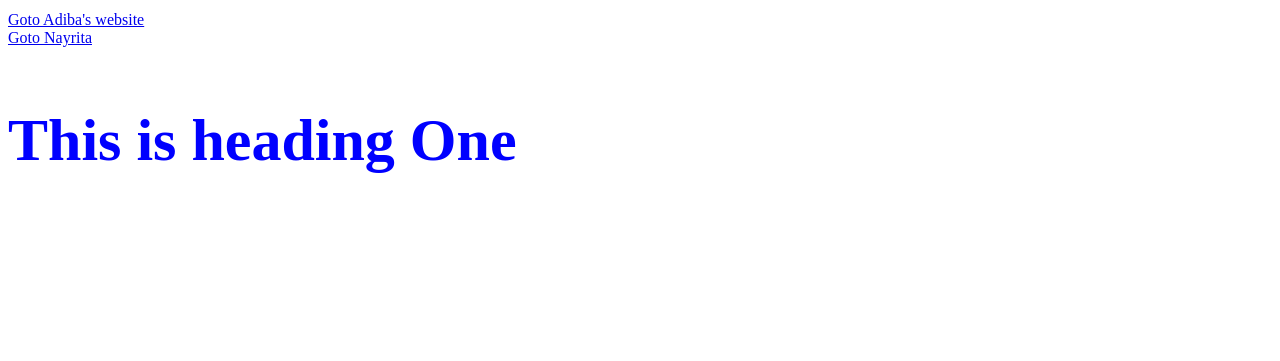
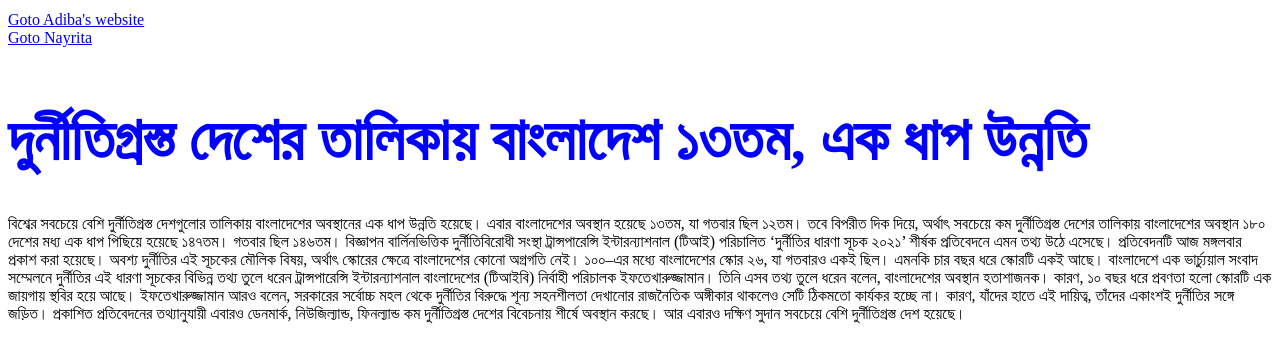
Before and after one commit to obaidurx/adiba_nayrita, a plain HTML site: page index.html in a window 1280 px wide. Shown: the part 427-788 px from the top of the page. Drawn offline with Linux system fonts and the light colour scheme.

Commit message:
adding a heading

```diff
--- a/index.html
+++ b/index.html
@@ -18,6 +18,18 @@
     <a href="nayrita.html">Goto Nayrita</a>
     <br />
     <br />
-    <h1 style="font-size: 60px; color: blue">This is heading One</h1>
+    <h1 style="font-size: 60px; color: blue">দুর্নীতিগ্রস্ত দেশের তালিকায় বাংলাদেশ ১৩তম, এক ধাপ উন্নতি</h1>
+    <p> বিশ্বের সবচেয়ে বেশি দুর্নীতিগ্রস্ত দেশগুলোর তালিকায় বাংলাদেশের অবস্থানের এক ধাপ উন্নতি হয়েছে। এবার বাংলাদেশের অবস্থান হয়েছে ১৩তম, যা গতবার ছিল ১২তম। তবে বিপরীত দিক দিয়ে, অর্থাৎ সবচেয়ে কম দুর্নীতিগ্রস্ত দেশের তালিকায় বাংলাদেশের অবস্থান ১৮০ দেশের মধ্য এক ধাপ পিছিয়ে হয়েছে ১৪৭তম। গতবার ছিল ১৪৬তম।
+
+      বিজ্ঞাপন
+      বার্লিনভিত্তিক দুর্নীতিবিরোধী সংস্থা ট্রান্সপারেন্সি ইন্টারন্যাশনাল (টিআই) পরিচালিত ‘দুর্নীতির ধারণা সূচক ২০২১’ শীর্ষক প্রতিবেদনে এমন তথ্য উঠে এসেছে। প্রতিবেদনটি আজ মঙ্গলবার প্রকাশ করা হয়েছে।
+
+      অবশ্য দুর্নীতির এই সূচকের মৌলিক বিষয়, অর্থাৎ স্কোরের ক্ষেত্রে বাংলাদেশের কোনো অগ্রগতি নেই। ১০০–এর মধ্যে বাংলাদেশের স্কোর ২৬, যা গতবারও একই ছিল। এমনকি চার বছর ধরে স্কোরটি একই আছে।
+
+      বাংলাদেশে এক ভার্চ্যুয়াল সংবাদ সম্মেলনে দুর্নীতির এই ধারণা সূচকের বিভিন্ন তথ্য তুলে ধরেন ট্রান্সপারেন্সি ইন্টারন্যাশনাল বাংলাদেশের (টিআইবি) নির্বাহী পরিচালক ইফতেখারুজ্জামান। তিনি এসব তথ্য তুলে ধরেন বলেন, বাংলাদেশের অবস্থান হতাশাজনক। কারণ, ১০ বছর ধরে প্রবণতা হলো স্কোরটি এক জায়গায় স্থবির হয়ে আছে।
+
+      ইফতেখারুজ্জামান আরও বলেন, সরকারের সর্বোচ্চ মহল থেকে দুর্নীতির বিরুদ্ধে শূন্য সহনশীলতা দেখানোর রাজনৈতিক অঙ্গীকার থাকলেও সেটি ঠিকমতো কার্যকর হচ্ছে না। কারণ, যাঁদের হাতে এই দায়িত্ব, তাঁদের একাংশই দুর্নীতির সঙ্গে জড়িত।
+
+      প্রকাশিত প্রতিবেদনের তথ্যানুযায়ী এবারও ডেনমার্ক, নিউজিল্যান্ড, ফিনল্যান্ড কম দুর্নীতিগ্রস্ত দেশের বিবেচনায় শীর্ষে অবস্থান করছে। আর এবারও দক্ষিণ সুদান সবচেয়ে বেশি দুর্নীতিগ্রস্ত দেশ হয়েছে।</p>
   </body>
 </html>
```
